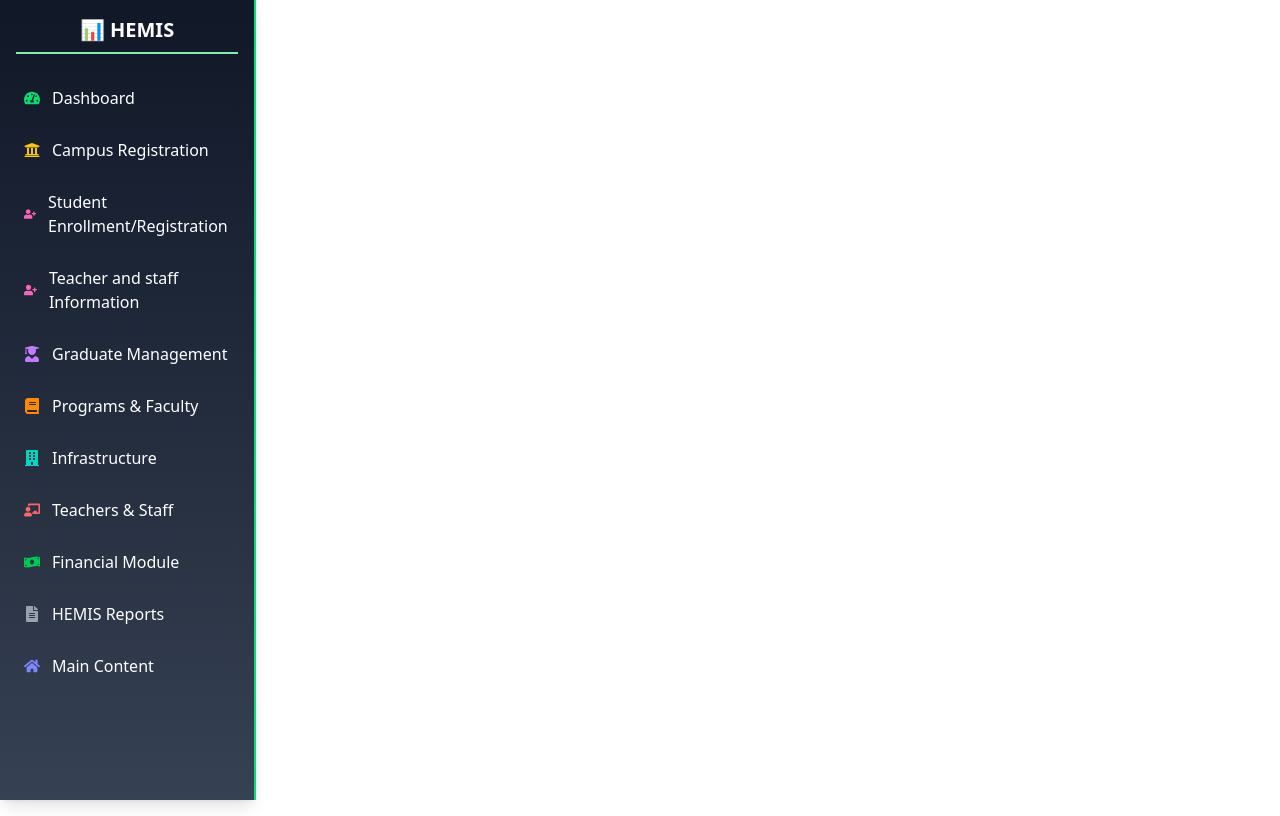
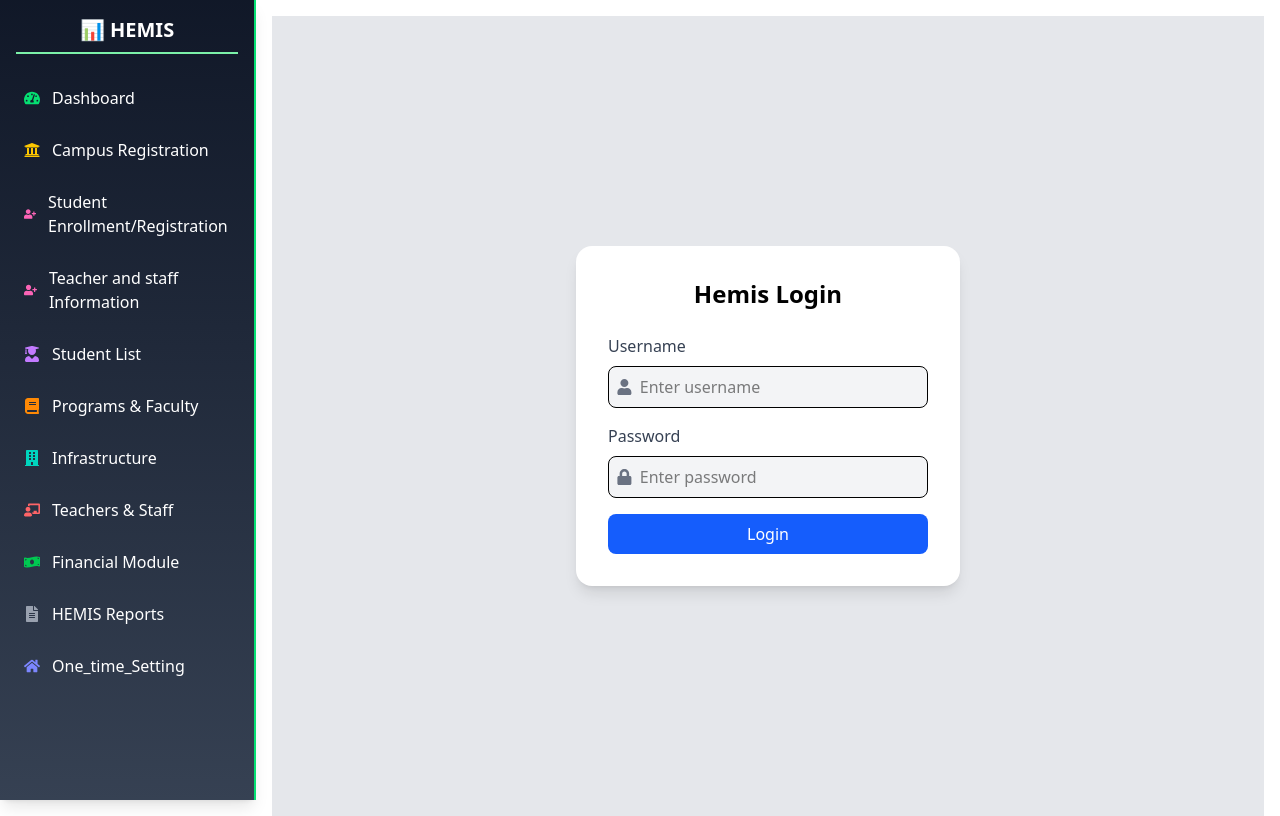
Before and after one commit to Sumitbharti230/AdminPanel, a React (Vite) app: page /Login in a window 1280 px wide. Built offline with nearby package versions, Linux system fonts and the light colour scheme.

Commit message:
login page made

```diff
--- a/src/App.jsx
+++ b/src/App.jsx
@@ -7,9 +7,10 @@ import StudentManagement from "./Components/StudentManagement";
 import Infrastructure from "./Components/Infrastructure";
 import HEMISReports from "./Components/HemisReport";
 import MainContent from "./Components/MainContent";
-import GraduateManagement from "./Components/GraduteManagement";
+import Studentlist from "./Components/Studentlist";
 import CampusRegistrationForm from "./Components/CampusRegistrationForm";
 import Teacher_and_staff from "./Components/Teacher_and_staff";
+import LoginPage from "./Components/Login";
 
 function App() {
   return (
@@ -24,13 +25,14 @@ function App() {
         <Routes>
           <Route path="/" element={<Dashboard />} />
           <Route path="/students" element={<StudentManagement />} />
-          <Route path="/graduates" element={<GraduateManagement />} />
+          <Route path="/studentlist" element={<Studentlist />} />
           <Route path="/infrastructure" element={<Infrastructure />} />
           <Route path="/reports" element={<HEMISReports />} />
           <Route path="/student-enrollment" element={<StudentEnrollmentForm />} />
           <Route path="teacher_and_staff" element={<Teacher_and_staff />} />
           <Route path="/main-content" element={<MainContent />} />
           <Route path="/campusregistrationForm" element={<CampusRegistrationForm />} />
+          <Route path="/Login" element={<LoginPage />} />
         </Routes>
       </div>
     </div>
--- a/src/Components/CampusRegistrationForm.jsx
+++ b/src/Components/CampusRegistrationForm.jsx
@@ -1,4 +1,6 @@
 import { useState } from "react";
+import TopBar from "../Components/TopBar";
+
 
 const CampusRegistrationForm = () => {
     const [formData, setFormData] = useState({
@@ -28,6 +30,11 @@ const CampusRegistrationForm = () => {
     };
 
     return (
+        <>
+<div className="mb-5">
+<TopBar/>
+</div>
+
         <div className="w-[90%] mx-auto p-8 bg-gray-200 shadow-2xl rounded-lg">
             <h2 className="text-3xl font-bold text-black text-center mb-6">
                 Campus Registration Form
@@ -183,6 +190,7 @@ const CampusRegistrationForm = () => {
                 </button>
             </form>
         </div>
+        </>
     );
 };
 
--- a/src/Components/HemisReport.jsx
+++ b/src/Components/HemisReport.jsx
@@ -1,7 +1,15 @@
 import React from 'react';
 import { FileText } from 'lucide-react';
+import TopBar from "../Components/TopBar";
+
 
 const HEMISReports = () => (
+  <>
+
+  <div>
+  <TopBar />
+  </div>
+
   <div className="p-6">
     <h2 className="text-2xl font-bold mb-6">HEMIS Reports</h2>
     <div className="grid grid-cols-1 md:grid-cols-2 gap-6">
@@ -32,6 +40,7 @@ const HEMISReports = () => (
       </div>
     </div>
   </div>
+  </>
 );
 
 export default HEMISReports;
--- /dev/null
+++ b/src/Components/Login.jsx
@@ -0,0 +1,45 @@
+import { useState } from "react";
+import { FaUser, FaLock } from "react-icons/fa";
+
+export default function LoginPage() {
+  const [username, setUsername] = useState("");
+  const [password, setPassword] = useState("");
+
+  return (
+    <div className="flex items-center justify-center h-screen bg-gray-200">
+      <div className="bg-white p-8 rounded-2xl shadow-lg w-96">
+        <h2 className="text-2xl font-semibold text-center mb-6">Hemis Login</h2>
+        <div className="mb-4">
+          <label className="block text-gray-700 font-medium mb-2">Username</label>
+          <div className="flex items-center border rounded-lg p-2 bg-gray-100">
+            <FaUser className="text-gray-500 mr-2" />
+            <input
+              type="text"
+              value={username}
+              onChange={(e) => setUsername(e.target.value)}
+              placeholder="Enter username"
+              className="w-full bg-transparent outline-none"
+              required
+            />
+          </div>
+        </div>
+        <div className="mb-4">
+          <label className="block text-gray-700 font-medium mb-2">Password</label>
+          <div className="flex items-center border rounded-lg p-2 bg-gray-100">
+            <FaLock className="text-gray-500 mr-2" />
+            <input
+              type="password"
+              value={password}
+              onChange={(e) => setPassword(e.target.value)}
+              placeholder="Enter password"
+              className="w-full bg-transparent outline-none"
+            />
+          </div>
+        </div>
+        <button className="w-full bg-blue-600 text-white py-2 rounded-lg hover:bg-blue-700 transition">
+          Login
+        </button>
+      </div>
+    </div>
+  );
+}
--- a/src/Components/Sidebar.jsx
+++ b/src/Components/Sidebar.jsx
@@ -27,8 +27,8 @@ const Sidebar = () => {
           </Link>
         </li>
         <li className="mb-3">
-          <Link to="/graduates" className="flex items-center p-2 hover:bg-gray-600 rounded">
-            <FaUserGraduate className="mr-3 text-purple-400" /> Graduate Management
+          <Link to="/studentlist" className="flex items-center p-2 hover:bg-gray-600 rounded">
+            <FaUserGraduate className="mr-3 text-purple-400" /> Student List
           </Link>
         </li>
         <li className="mb-3">
@@ -59,7 +59,7 @@ const Sidebar = () => {
 
         <li className="mb-3">
           <Link to="/main-content" className="flex items-center p-2 hover:bg-gray-600 rounded">
-            <FaHome className="mr-3 text-indigo-400" /> Main Content
+            <FaHome className="mr-3 text-indigo-400" /> One_time_Setting
           </Link>
         </li>
       </ul>
--- a/src/Components/StudentEnrollmentForm.jsx
+++ b/src/Components/StudentEnrollmentForm.jsx
@@ -1,4 +1,6 @@
 import { useState } from "react";
+import TopBar from "../Components/TopBar";
+
 
 const StudentRegistrationForm = () => {
     const [step, setStep] = useState(1);
@@ -7,6 +9,10 @@ const StudentRegistrationForm = () => {
     const prevStep = () => setStep(step - 1);
 
     return (
+        <>
+            <div>
+                <TopBar />
+            </div>
             <div className="w-[90%] mx-auto p-8 bg-gray-200 shadow-2xl rounded-lg">
                 <h2 className="text-3xl font-bold text-center mb-6 text-gray-800">
                     📋 Student Enrollment Form
@@ -279,6 +285,7 @@ const StudentRegistrationForm = () => {
                     </div>
                 </form>
             </div>
+        </>
     );
 };
 
--- a/src/Components/GraduteManagement.jsx
+++ b/src/Components/Studentlist.jsx
@@ -1,6 +1,13 @@
 import React from 'react';
+import TopBar from './TopBar';
 
 const GraduateManagement = () => (
+
+<>
+  <div className='mb-5'>
+
+    <TopBar/>
+  </div>
   <div className="p-6">
     <h2 className="text-2xl font-bold mb-6">Graduate Management</h2>
     <div className="bg-white rounded-lg shadow p-6">
@@ -43,6 +50,8 @@ const GraduateManagement = () => (
       </table>
     </div>
   </div>
+  </>
+
 );
 
 export default GraduateManagement;
--- a/src/Components/Teacher_and_staff.jsx
+++ b/src/Components/Teacher_and_staff.jsx
@@ -1,4 +1,5 @@
 import React, { useState } from 'react';
+import TopBar from "../Components/TopBar";
 
 const TeacherStaffForm = () => {
     const [step, setStep] = useState(1);
@@ -7,6 +8,13 @@ const TeacherStaffForm = () => {
     const prevStep = () => setStep(step - 1);
 
     return (
+        <>
+
+
+        <div>
+        <TopBar />
+        </div>
+
         <div className="w-[90%] mx-auto p-8 bg-gray-200 shadow-2xl rounded-lg">
             <h2 className="text-3xl font-bold text-center mb-6 text-gray-800">
                 🏫 Teacher & Staff Information Form
@@ -236,6 +244,7 @@ const TeacherStaffForm = () => {
                 </div>
             </form>
         </div>
+        </>
     );
 };
 
--- a/src/Components/TopBar.jsx
+++ b/src/Components/TopBar.jsx
@@ -1,7 +1,11 @@
 import React from 'react';
 import { Search, Download } from 'lucide-react';
+import { useNavigate } from 'react-router-dom';
 
-const TopBar = () => (
+const TopBar = () => {
+  const navigate = useNavigate(); // Move the hook inside the component
+
+  return (
     <div className="bg-white shadow-sm p-4">
       <div className="flex justify-between items-center">
         <div className="flex gap-4">
@@ -15,13 +19,21 @@ const TopBar = () => (
           </div>
         </div>
         <div className="flex items-center gap-4">
+          <button
+            onClick={() => navigate('/login')} // Use navigate instead of Navigate
+            className="bg-blue-600 font-bold p-2 rounded-2xl text-white w-24"
+          >
+            Login
+          </button>
           <button className="bg-blue-600 text-white px-4 py-2 rounded-lg flex items-center gap-2">
             <Download size={20} />
             Export Data
           </button>
+          <div className="bg-amber-400 w-9 h-9 rounded-full"></div>
         </div>
       </div>
     </div>
   );
+};
 
 export default TopBar;
```
Lines whose indentation alone changed are shown as unchanged.
